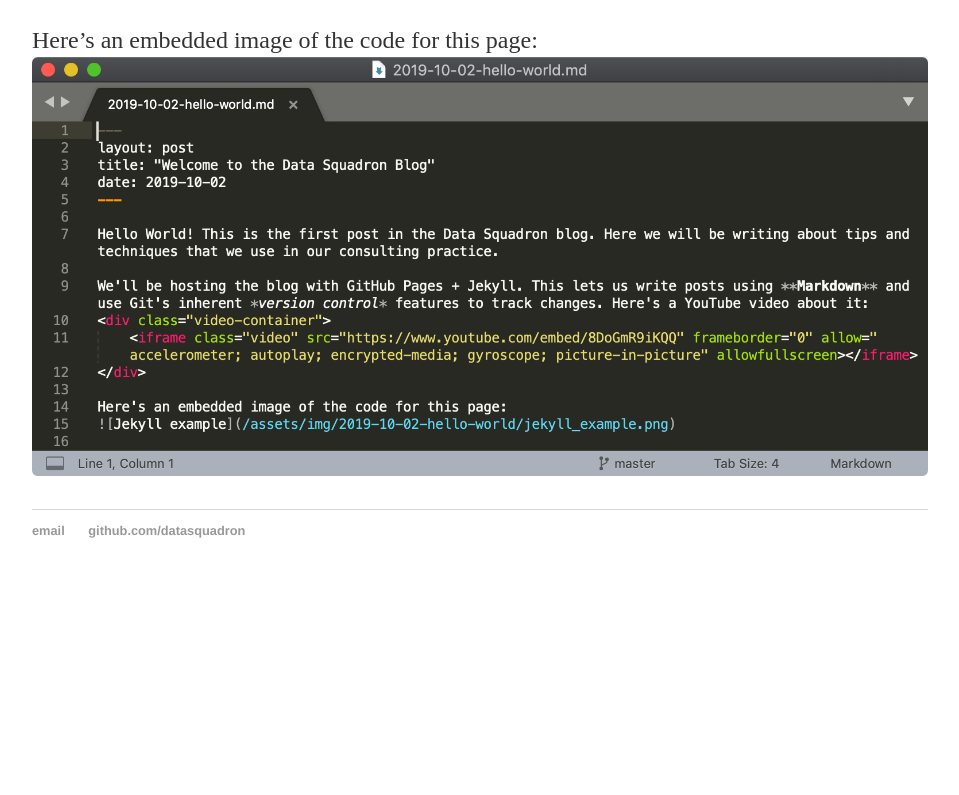
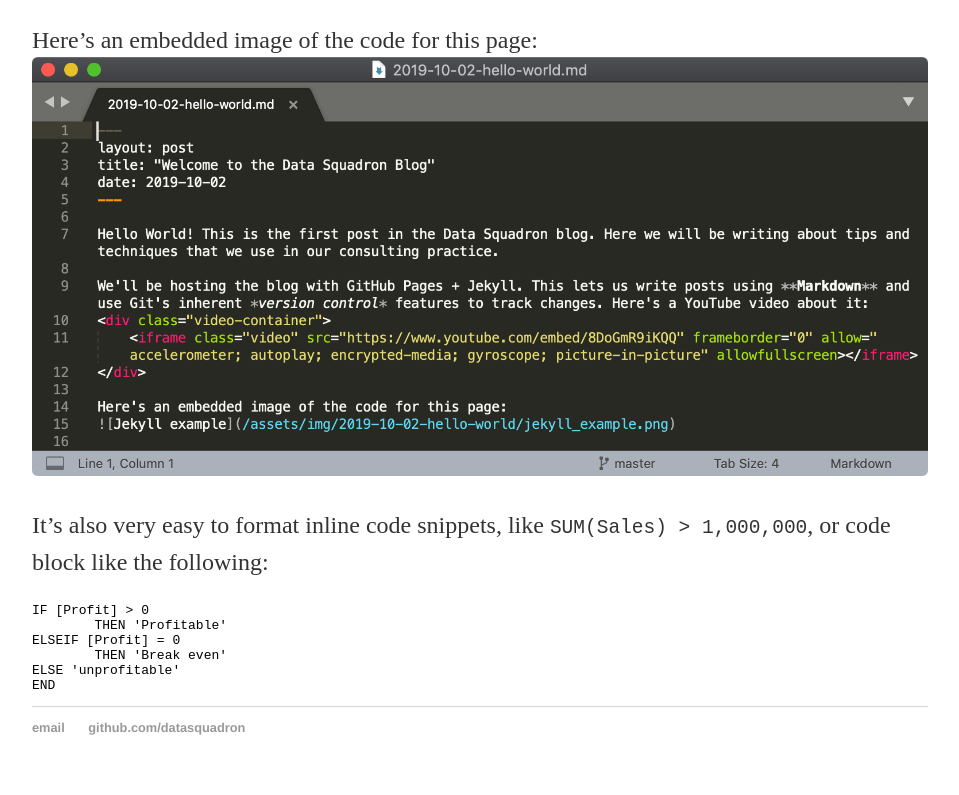
Before and after one commit to datasquadron/datasquadron.github.io, a Jekyll site: the page built from _posts/2019-10-02-hello-world.md, in a window 1280 px wide. Shown: the part 975-1770 px from the top of the page, without its empty margins (160-1119 px from the left). Built offline with Jekyll 4.4.1, drawn with Linux system fonts in a browser that asks for light colours; before the commit the page ends 1573 px from its top, so only the background shows below that.

Commit message:
more formatting examples

```diff
--- a/_posts/2019-10-02-hello-world.md
+++ b/_posts/2019-10-02-hello-world.md
@@ -13,3 +13,14 @@ We'll be hosting the blog with GitHub Pages + Jekyll. This lets us write posts u
 
 Here's an embedded image of the code for this page:
 ![Jekyll example](/assets/img/2019-10-02-hello-world/jekyll_example.png)
+
+It's also very easy to format inline code snippets, like `SUM(Sales) > 1,000,000`, or code block like the following:
+
+~~~
+IF [Profit] > 0
+	THEN 'Profitable'
+ELSEIF [Profit] = 0
+	THEN 'Break even'
+ELSE 'unprofitable'
+END
+~~~
```
